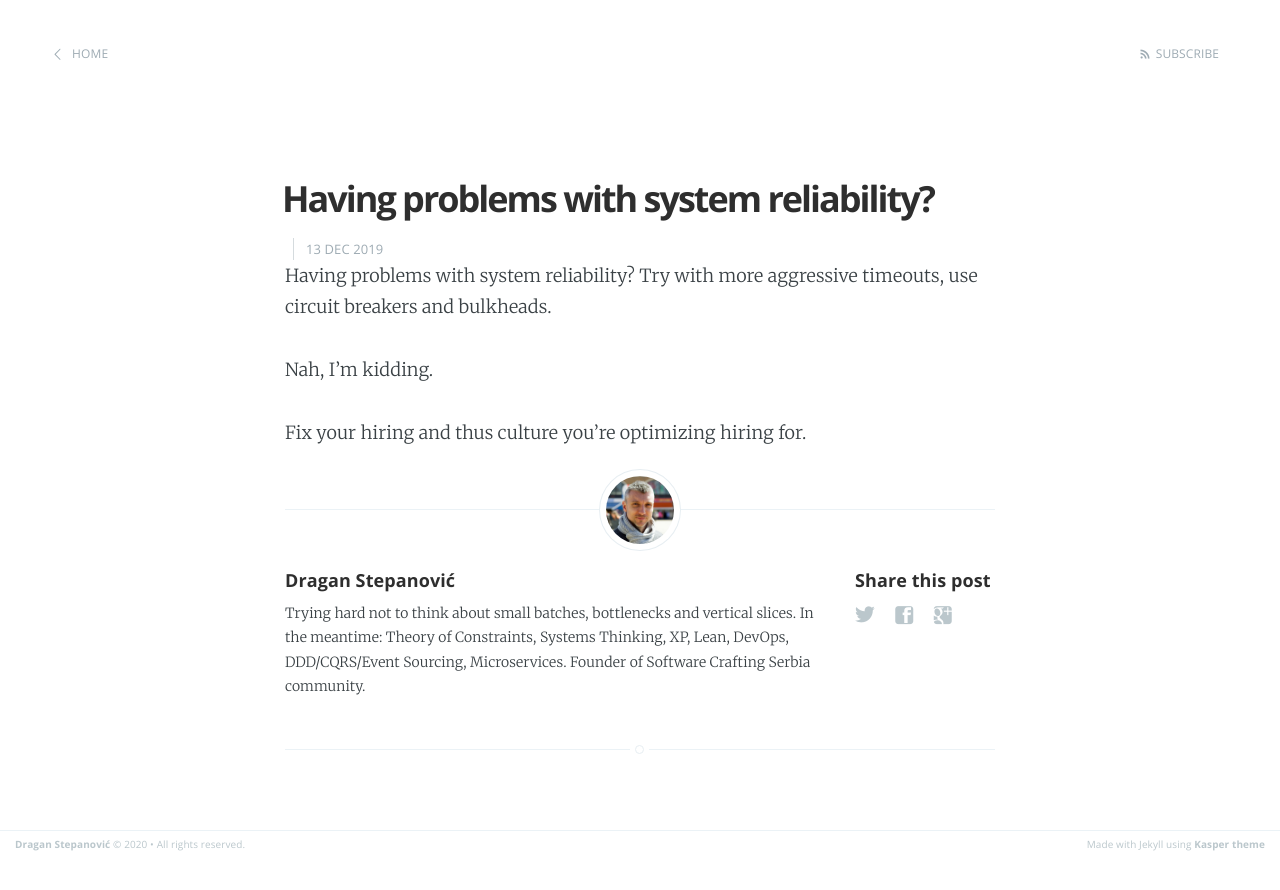
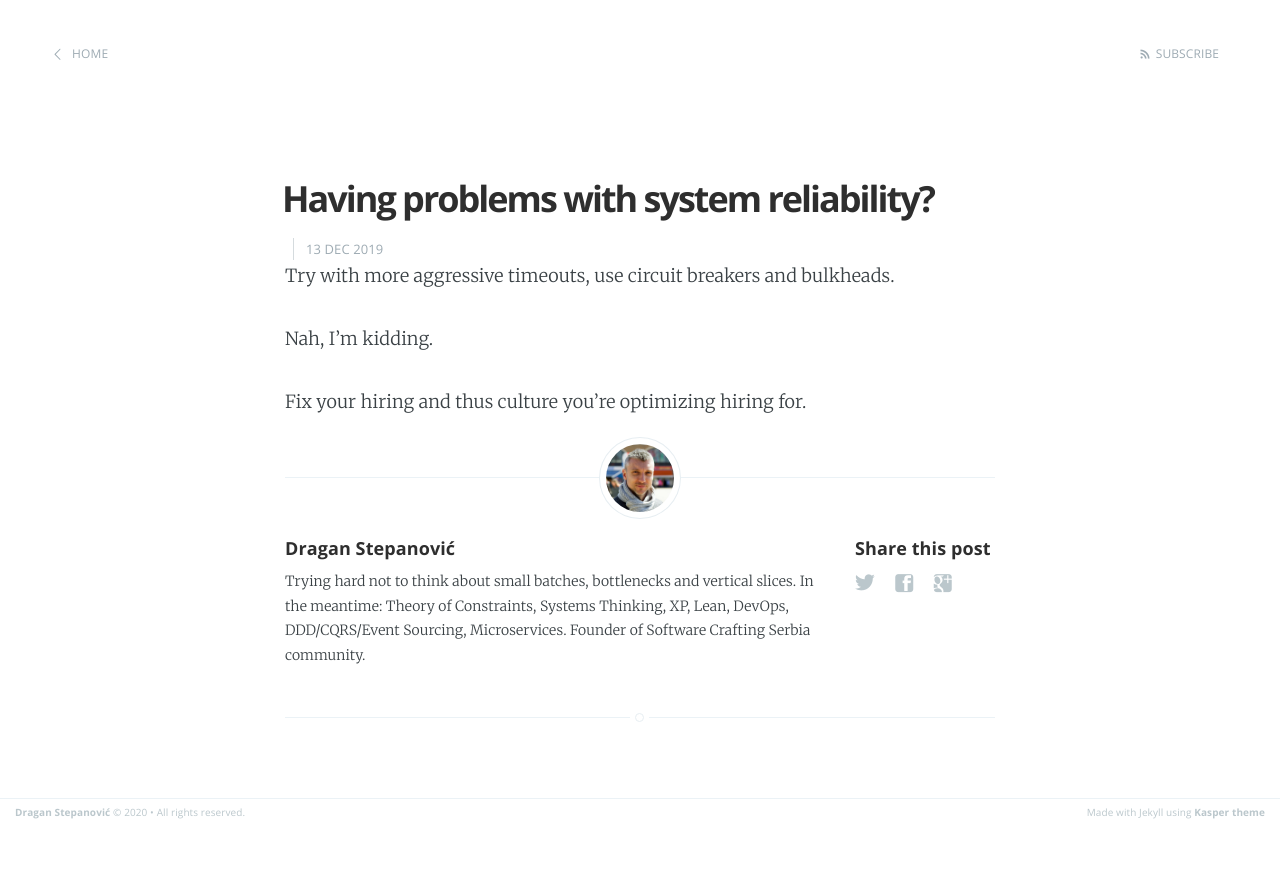
Before and after one commit to dragan-stepanovic/dragan-stepanovic.github.io, a Jekyll site: the page built from _posts/2019-12-13-system-reliability-problems.md, in a window 1280 px wide. Shown: the top 890 px of the page. Built offline with Jekyll 4.4.1, drawn with Linux system fonts in a browser that asks for light colours.

Commit message:
posts updated

```diff
--- a/_posts/2019-12-13-system-reliability-problems.md
+++ b/_posts/2019-12-13-system-reliability-problems.md
@@ -3,7 +3,6 @@ layout: post
 title:  "Having problems with system reliability?"
 ---
 
-Having problems with system reliability?
 Try with more aggressive timeouts, use circuit breakers and bulkheads.
 
 Nah, I'm kidding.
```
